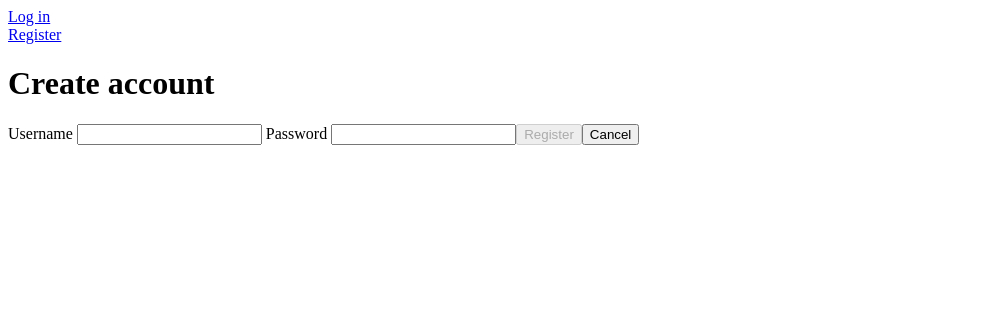
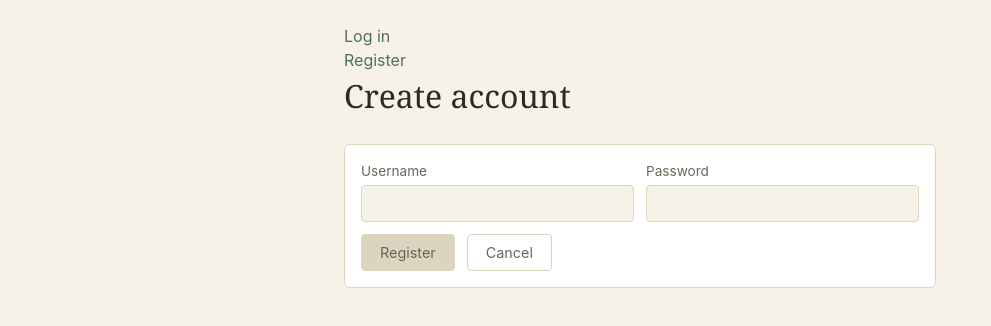
Before and after one commit to Kippzta/MyJournal-Frontend, an Angular app: page /register in a window 1280 px wide. Shown: the top 326 px of the page, without its empty margins (0-991 px from the left). Built offline with nearby package versions, Linux system fonts and the light colour scheme.

Commit message:
added some css and some minor changes/fixes with some comments

```diff
--- a/src/app/components/journal/journal.html
+++ b/src/app/components/journal/journal.html
@@ -19,14 +19,15 @@
     <button type="submit" [disabled]="journalForm.invalid">Add entry</button>
 </form>
 
-<button type="button" (click)="toggleStats()">Show Statistics</button>
+<button type="button" (click)="toggleStats()">
+   {{ showStatistics() ? 'Back to journal' : 'Show statistics' }}</button>
 
 @if (createPostFailedMsg()) {
-<p>{{ createPostFailedMsg() }}</p>
+<p class="errorMsg">{{ createPostFailedMsg() }}</p>
 }
 
 @if (createPostSuccessMsg()) {
-<p> {{ createPostSuccessMsg() }}</p>
+<p class="successMsg"> {{ createPostSuccessMsg() }}</p>
 }
 
 @if (showStatistics()) {
@@ -44,7 +45,7 @@
         <label>To
             <input formControlName="endDate" type="date">
         </label>
-        <button type="submit" [disabled]="filterStatsForm.invalid">Show</button>
+        <button type="submit" [disabled]="filterStatsForm.invalid">Update</button>
     </form>
 
     @if (statistics(); as stats) {
@@ -53,7 +54,7 @@
 
         @for (stat of stats.moodStats; track stat.mood) {
 
-            <p>{{ moodEmoji[stat.mood] }} {{stat.mood }}: {{ stat.percentage }}% ({{ stat.count }}) </p>
+            <p>{{ moodEmoji[stat.mood] }} {{stat.mood }}: {{ stat.percentage | number: '1.0-0' }}% ({{ stat.count }}) </p>
         }
 
 
--- a/src/app/components/journal/journal.ts
+++ b/src/app/components/journal/journal.ts
@@ -1,7 +1,7 @@
 import { Component, inject, OnInit, signal } from '@angular/core';
 import { PostService } from '../../services/post';
 import { Post } from '../../models/post';
-import { DatePipe } from '@angular/common';
+import { DatePipe, DecimalPipe } from '@angular/common';
 import { FormControl, FormGroup, ReactiveFormsModule, Validators } from '@angular/forms';
 import { Mood, MOOD_EMOJI, MOODS } from '../../models/mood';
 import { StatisticsService } from '../../services/statistics';
@@ -9,7 +9,7 @@ import { PostStatistics } from '../../models/post-statistics';
 
 @Component({
   selector: 'app-journal',
-  imports: [DatePipe, ReactiveFormsModule],
+  imports: [DatePipe, ReactiveFormsModule, DecimalPipe],
   templateUrl: './journal.html',
   styleUrl: './journal.css',
 })
--- a/src/app/components/login/login.html
+++ b/src/app/components/login/login.html
@@ -1,6 +1,6 @@
 <h1>Log in</h1>
 
-<form [formGroup]="form" (ngSubmit)="onSubmit()">
+<form [formGroup]="loginForm" (ngSubmit)="onSubmit()">
 
     <label>
         Username
@@ -12,13 +12,13 @@
         <input formControlName="password" type="password">
     </label>
 
-    <button type="submit" [disabled]="form.invalid">Login</button>
+    <button type="submit" [disabled]="loginForm.invalid">Login</button>
 
     <button type="button" (click)="cancel()">Cancel</button>
 </form>
 
 @if (loginFailedMsg()) {
-<p>{{ loginFailedMsg() }}
+<p class="errorMsg">{{ loginFailedMsg() }}
     Don't have an account?  <a routerLink="/register">Register here</a>
 </p>
 }
--- a/src/app/components/login/login.ts
+++ b/src/app/components/login/login.ts
@@ -18,16 +18,16 @@ export class Login {
 
   loginFailedMsg = signal('');
 
-  form = new FormGroup({
+  loginForm = new FormGroup({
 
-    username: new FormControl('', [Validators.required, Validators.pattern(/\S/)]),
+    username: new FormControl('',{nonNullable: true, validators: [Validators.required, Validators.pattern(/\S/)]}),
 
-    password: new FormControl('', [Validators.required, Validators.pattern(/\S/)]),
+    password: new FormControl('', {nonNullable:true, validators: [Validators.required, Validators.pattern(/\S/)]}),
   });
 
   onSubmit() {
 
-    if (this.form.invalid) {
+    if (this.loginForm.invalid) {
 
       this.loginFailedMsg.set("Please enter username and password.")
       this.resetForm();
@@ -35,7 +35,14 @@ export class Login {
 
     }
 
-      const credentials = this.form.value as Credentials;
+      const { username, password } = this.loginForm.getRawValue();
+      const credentials: Credentials = {
+
+        username: username.trim(),
+
+        password: password.trim(),
+
+      };
 
       this.auth.login(credentials).subscribe({
         next: () => {
@@ -56,13 +63,13 @@ export class Login {
 
   resetForm() {
 
-    this.form.reset();
+    this.loginForm.reset();
 
   }
 
   cancel() {
 
-    this.router.navigate(['/']);
+    this.router.navigate(['/register']);
 
   }
 }
--- a/src/app/components/register/register.html
+++ b/src/app/components/register/register.html
@@ -1,6 +1,6 @@
 <h1>Create account</h1>
 
-<form [formGroup]="form" (ngSubmit)="onSubmit()">
+<form [formGroup]="regForm" (ngSubmit)="onSubmit()">
 
   <label>
     Username
@@ -12,15 +12,15 @@
     <input formControlName="password" type="password" />
   </label>
 
-  <button type="submit" [disabled]="form.invalid">Register</button>
+  <button type="submit" [disabled]="regForm.invalid">Register</button>
 
   <button type="button" (click)="cancel()">Cancel</button>
 </form>
 
 @if (registerSuccessMsg()) {
-  <p>{{ registerSuccessMsg() }}</p>
+  <p class="successMsg">{{ registerSuccessMsg() }}</p>
 }
 
 @if (registerFailedMsg()) {
-  <p>{{ registerFailedMsg() }}</p>
+  <p class="errorMsg">{{ registerFailedMsg() }}</p>
 }
--- a/src/app/components/register/register.ts
+++ b/src/app/components/register/register.ts
@@ -21,23 +21,32 @@ export class Register {
 
   registerFailedMsg = signal('');
 
-  form = new FormGroup({
+  regForm = new FormGroup({
 
-    username: new FormControl('', [Validators.required, Validators.minLength(3), Validators.pattern(/\S/)]),
+    username: new FormControl('', {nonNullable: true, validators: [Validators.required, Validators.minLength(3), Validators.pattern(/\S/)]}),
 
-    password: new FormControl('', [Validators.required, Validators.minLength(4), Validators.pattern(/\S/)]),
+    password: new FormControl('', {nonNullable: true, validators: [Validators.required, Validators.minLength(4), Validators.pattern(/\S/)]}),
 
   });
 
   onSubmit() {
 
-    if(this.form.invalid) {
+    if(this.regForm.invalid) {
       this.registerFailedMsg.set('Please enter valid username (min: 3 char) and password (min: 4)');
       return;
 
     }
 
-    this.auth.register(this.form.value as Credentials).subscribe({
+    const { username, password } = this.regForm.getRawValue();
+    const credentials: Credentials = {
+
+      username: username.trim(),
+
+      password: password.trim(),
+
+    }
+
+    this.auth.register(credentials).subscribe({
 
       next: () => {
 
--- a/src/app/services/auth.ts
+++ b/src/app/services/auth.ts
@@ -59,6 +59,7 @@ export class AuthService {
   buildAuthHeader(credentials: Credentials): string {
 
 
+    // username och password i vanligt textformat, separerade med kolon, som krävs för Basic Auth
     const raw = `${credentials.username}:${credentials.password}`;
 
     // Var tvungen att göra så btoa kan hantera svenska tecken,
--- a/src/styles.css
+++ b/src/styles.css
@@ -1 +1,193 @@
-/* You can add global styles to this file, and also import other style files */
+
+
+:root {
+  --paper: #f6f2e8;
+  --ink: #2b2a26;
+  --ink-soft: #6b6559;
+  --line: #ddd4c0;
+  --accent: #4f6f5c;
+  --accent-soft: #e4ebe4;
+  --danger: #a4493a;
+  --danger-soft: #f5e6e2;
+}
+
+* {
+  box-sizing: border-box;
+}
+
+body {
+  margin: 0;
+  background: var(--paper);
+  color: var(--ink);
+  font-family: -apple-system, BlinkMacSystemFont, 'Segoe UI', sans-serif;
+  font-size: 16px;
+  line-height: 1.5;
+}
+
+h1 {
+  font-family: Georgia, 'Times New Roman', serif;
+  font-weight: 500;
+  font-size: 2rem;
+  margin: 0 0 1.5rem;
+  color: var(--ink);
+}
+
+/* ---------- Layout ---------- */
+
+app-root {
+  display: block;
+  max-width: 640px;
+  margin: 0 auto;
+  padding: 24px;
+}
+
+/* ---------- Toppnavigering (login/register/logout) ---------- */
+
+app-root > a,
+app-root > button {
+  display: inline-block;
+  margin-right: 12px;
+}
+
+/* ---------- Formulär ---------- */
+
+form {
+  display: flex;
+  flex-wrap: wrap;
+  gap: 12px;
+  align-items: flex-end;
+  margin-bottom: 1.25rem;
+  padding: 16px;
+  background: #fff;
+  border: 1px solid var(--line);
+  border-radius: 6px;
+}
+
+label {
+  display: flex;
+  flex-direction: column;
+  gap: 4px;
+  font-size: 0.85rem;
+  color: var(--ink-soft);
+  flex: 1 1 160px;
+}
+
+input,
+select,
+textarea {
+  font-family: inherit;
+  font-size: 0.95rem;
+  padding: 8px 10px;
+  border: 1px solid var(--line);
+  border-radius: 4px;
+  background: var(--paper);
+  color: var(--ink);
+}
+
+textarea {
+  min-height: 70px;
+  resize: vertical;
+}
+
+input:focus,
+select:focus,
+textarea:focus {
+  outline: 2px solid var(--accent);
+  outline-offset: 1px;
+}
+
+/* ---------- Knappar ---------- */
+
+button {
+  font-family: inherit;
+  font-size: 0.9rem;
+  padding: 9px 18px;
+  border: 1px solid var(--accent);
+  border-radius: 4px;
+  background: var(--accent);
+  color: #fff;
+  cursor: pointer;
+}
+
+button[type='button'] {
+  background: transparent;
+  color: var(--ink-soft);
+  border-color: var(--line);
+}
+
+button:disabled {
+  background: var(--line);
+  border-color: var(--line);
+  color: var(--ink-soft);
+  cursor: not-allowed;
+}
+
+button:hover:not(:disabled) {
+  opacity: 0.9;
+}
+
+/* ---------- Länkar ---------- */
+
+a {
+  color: var(--accent);
+  text-decoration: none;
+}
+
+a:hover {
+  text-decoration: underline;
+}
+
+/* ---------- Postentries (journal.html) ---------- */
+
+.postEntries {
+  padding: 14px 16px;
+  margin-bottom: 10px;
+  background: #fff;
+  border: 1px solid var(--line);
+  border-left: 3px solid var(--accent);
+  border-radius: 4px;
+}
+
+.postEntries p {
+  margin: 0;
+}
+
+.postEntries p:first-child {
+  font-size: 1.05rem;
+  margin-bottom: 4px;
+}
+
+.postEntries p:last-child {
+  font-size: 0.8rem;
+  color: var(--ink-soft);
+}
+
+/* ---------- Statistikpanel ---------- */
+
+.statsPanel {
+  padding: 16px;
+  margin-bottom: 1.5rem;
+  background: var(--accent-soft);
+  border: 1px solid var(--line);
+  border-radius: 6px;
+}
+
+.statsPanel p {
+  margin: 4px 0;
+}
+
+.errorMsg {
+  padding: 8px 12px;
+  background: var(--danger-soft);
+  color: var(--danger);
+  border-radius: 4px;
+  font-size: 0.9rem;
+}
+
+.successMsg {
+  padding: 8px 12px;
+  background: var(--accent-soft);
+  color: var(--accent);
+  border-radius: 4px;
+  font-size: 0.9rem;
+}
```
